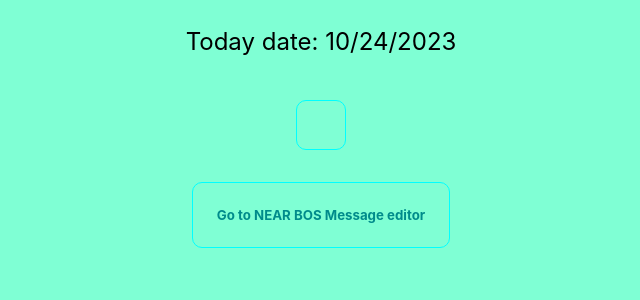
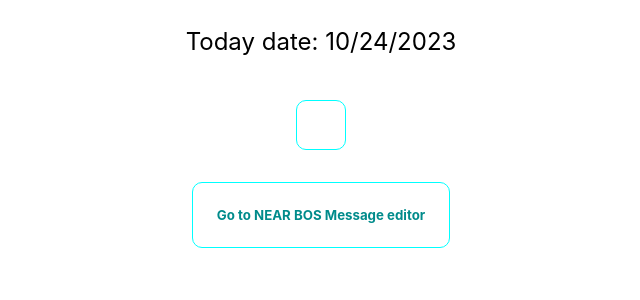
Before and after one commit to itplutoplutone350/nextjs-blog, a Next.js app: page /posts/first-post in a window 1280 px wide. Shown: the top 300 px of the page, without its empty margins (319-959 px from the left). Built offline with nearby package versions, Linux system fonts and the light colour scheme.

Commit message:
Update globals.css

```diff
--- a/styles/globals.css
+++ b/styles/globals.css
@@ -15,7 +15,6 @@ body {
     Droid Sans,
     Helvetica Neue,
     sans-serif;
-    background-color: aquamarine; /* Imposta lo sfondo verde acqua */
 }
 
 a {
```
